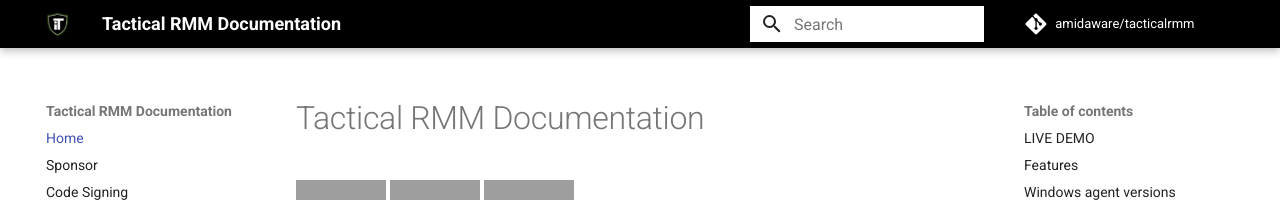
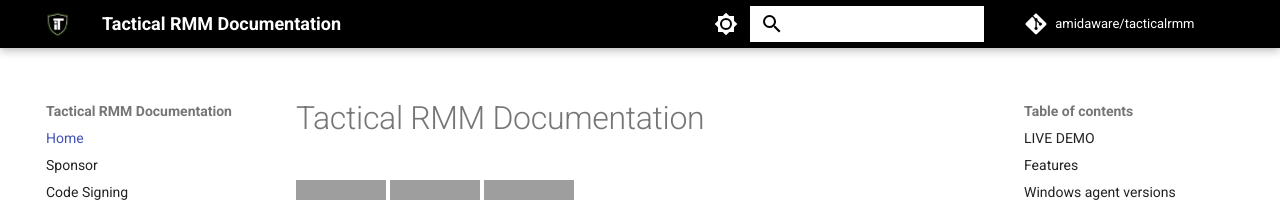
Before and after one commit to amidaware/trmm-docs, an MkDocs documentation site: the page built from docs/index.md, in a window 1280 px wide. Shown: the top 202 px of the page. Built offline with MkDocs 1.6.1 and Material for MkDocs 9.7.7, drawn with Linux system fonts in a browser that asks for light colours; comment, search, counter and statistics services are not loaded; grey boxes are pictures that could not be loaded.

Commit message:
mkdocs obey light/dark mode of system

```diff
--- a/mkdocs.yml
+++ b/mkdocs.yml
@@ -85,9 +85,21 @@
   favicon: "images/favicon.ico"
   language: "en"
   palette:
-    primary: "white"
-    accent: "indigo"
-  features:
+  - media: "(prefers-color-scheme: dark)"
+    scheme: slate
+    toggle:
+      icon: material/brightness-4
+      name: Switch to light mode
+
+  # Palette toggle for dark mode
+  - media: "(prefers-color-scheme: light)"
+    scheme: light
+    toggle:
+      icon: material/brightness-7
+      name: Switch to dark mode
+
+features:
+
 extra_css:
   - stylesheets/extra.css
 extra:
```
